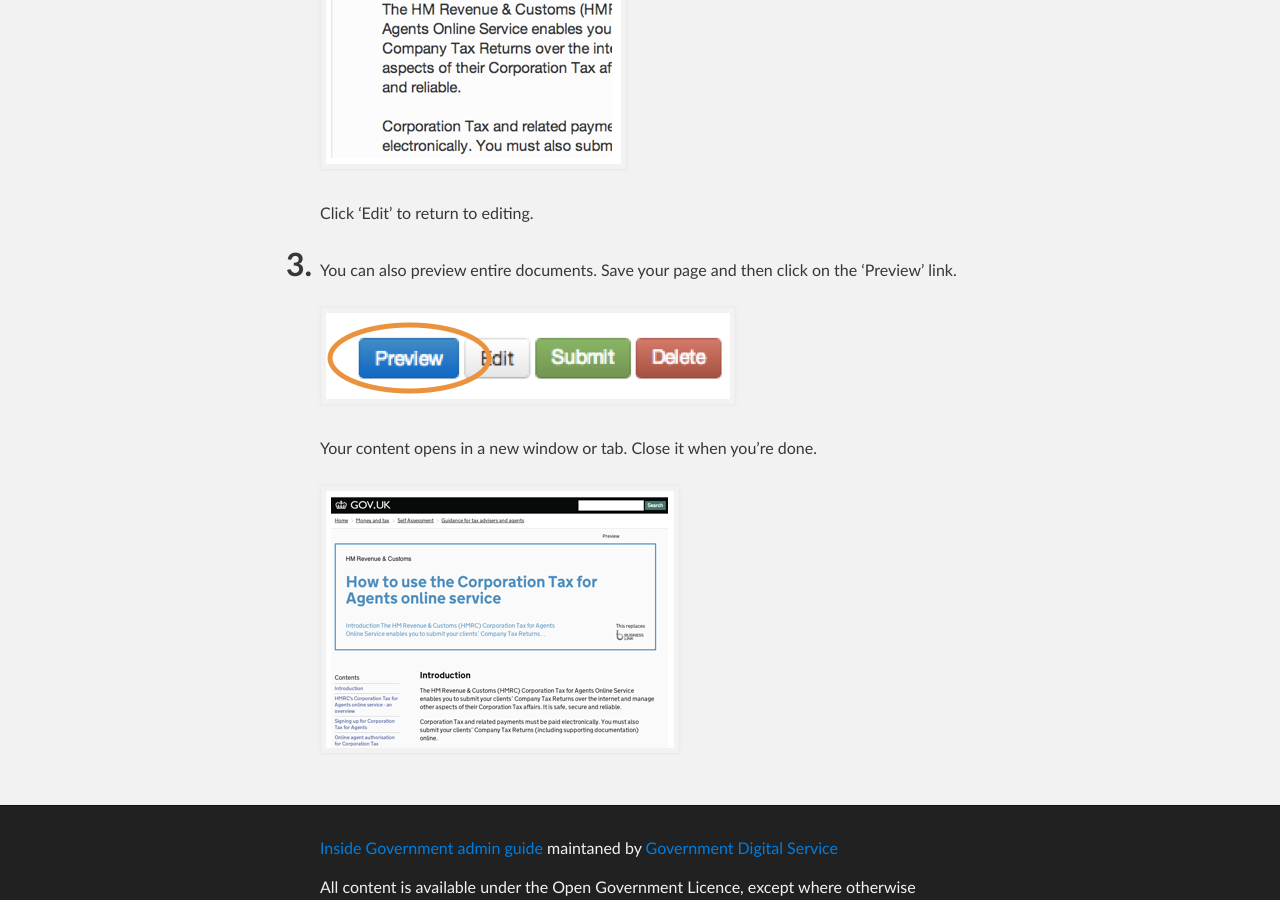
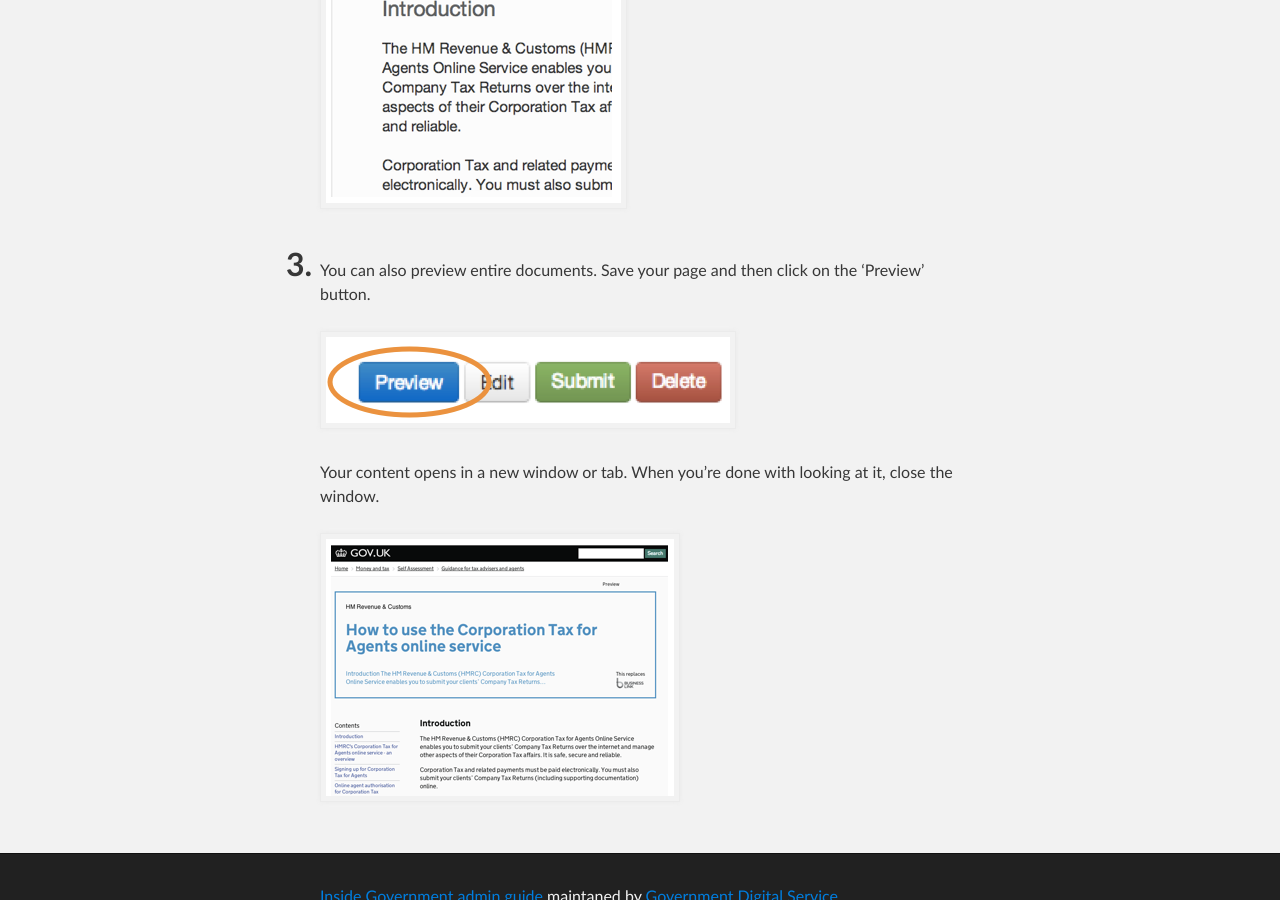
Before and after one commit to alphagov/inside-government-admin-guide, a Jekyll site: the page built from creating-documents/preview-your-work.md, in a window 1280 px wide and 900 px high, scrolled down 817 px. Built offline with Jekyll 4.4.1, drawn with Linux system fonts in a browser that asks for light colours.

Commit message:
Fixes to preview page

```diff
--- a/creating-documents/preview-your-work.md
+++ b/creating-documents/preview-your-work.md
@@ -12,14 +12,15 @@ title: Inside Government Admin Guide - Preview your work
 
 2. After a couple of seconds your content is shown as it will look when published.
 
+	Click 'Edit' to return to editing.
+
 	![Preview your work 2](preview-your-work-2.png)
 
-	Click 'Edit' to return to editing.
 
-3. You can also preview entire documents. Save your page and then click on the ‘Preview’ link.
+3. You can also preview entire documents. Save your page and then click on the ‘Preview’ button.
 
 	![Preview your work 3](preview-your-work-3.png)
 
-	Your content opens in a new window or tab. Close it when you're done.
+	Your content opens in a new window or tab. When you're done with looking at it, close the window.
 
 	![Preview your work 4](preview-your-work-4.png)
```
